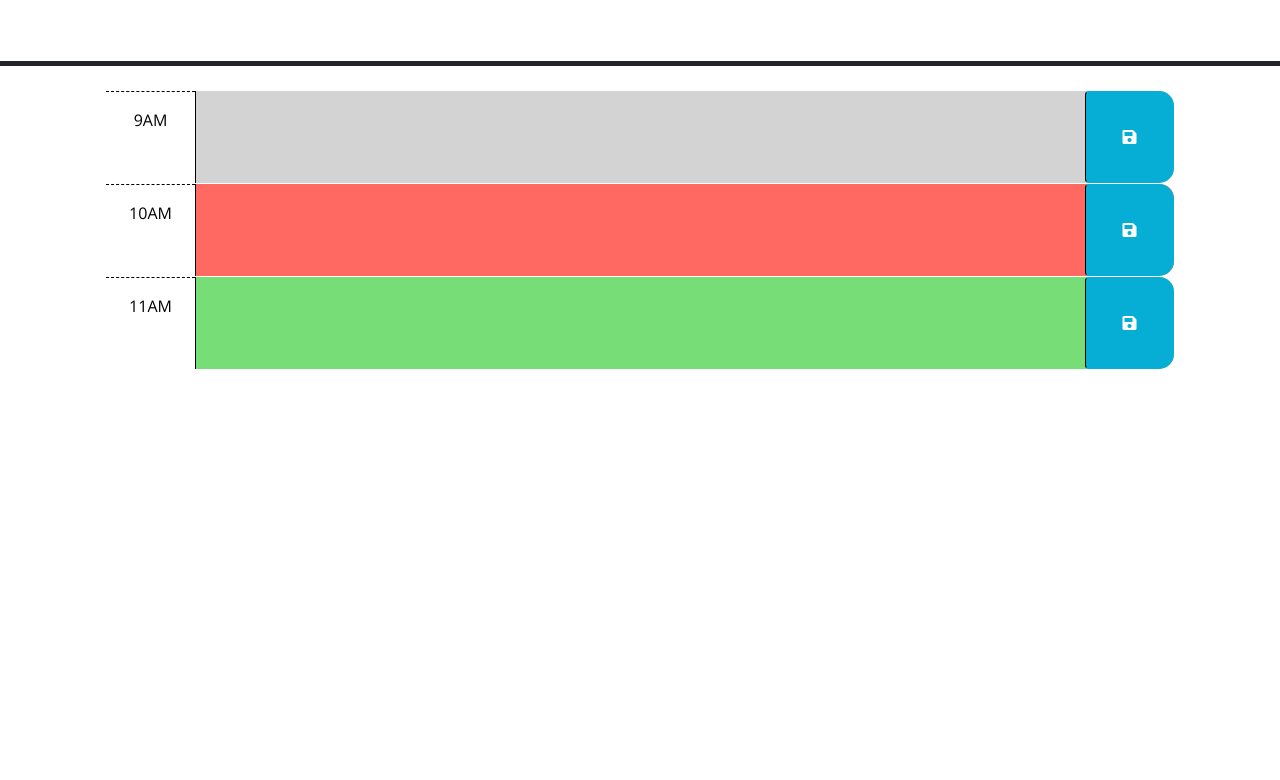
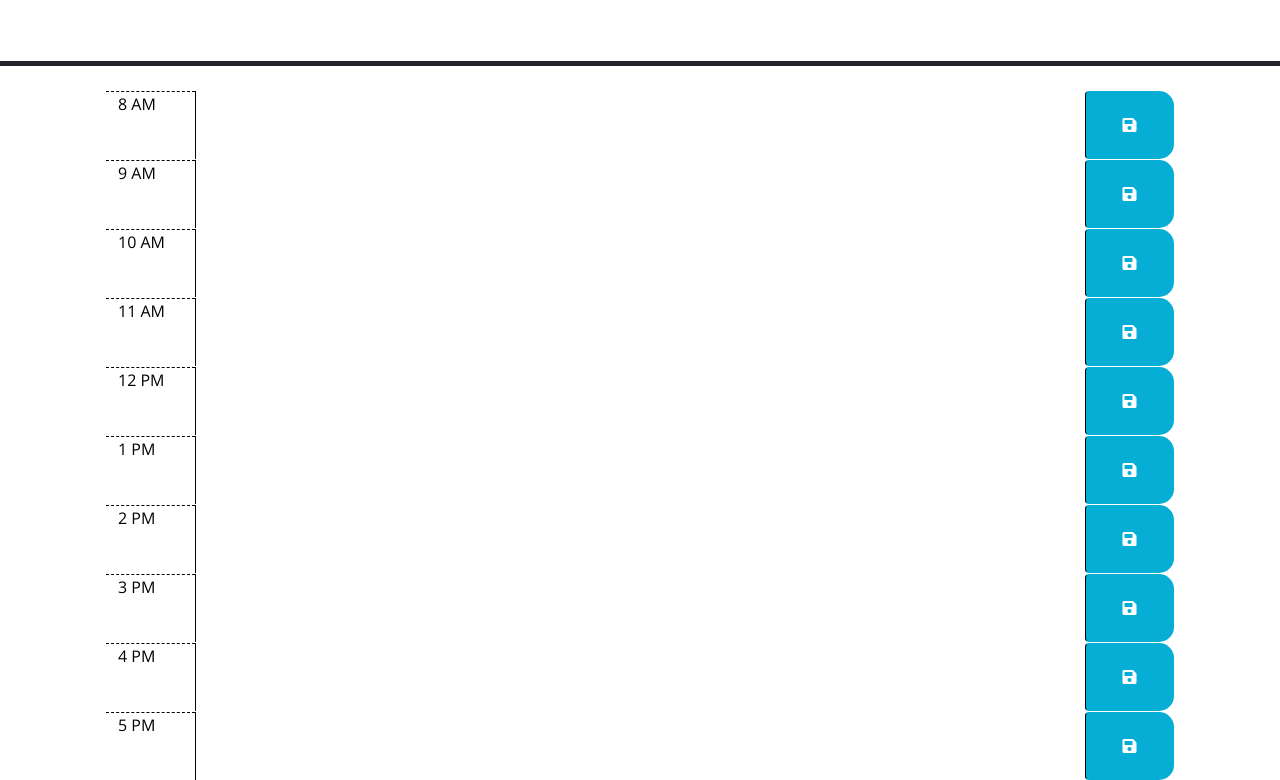
Before and after one commit to ltuckr/workday-scheduler, a plain HTML site: page index.html in a window 1280 px wide. Shown: the part 166-946 px from the top of the page. Before the commit the page ends 800 px from the top, so only its background shows below. Drawn offline with nearby package versions, Linux system fonts and the light colour scheme; files that its build step writes are made by us from their sources.

Commit message:
added timeblocks and removed placeholder text

```diff
--- a/index.html
+++ b/index.html
@@ -18,7 +18,7 @@
       href="https://fonts.googleapis.com/css?family=Open+Sans&display=swap"
       rel="stylesheet"
     />
-    <link rel="stylesheet" href="style.css" />
+    <link rel="stylesheet" href="Develop\style.css" />
     <title>Work Day Scheduler</title>
   </head>
 
@@ -28,43 +28,71 @@
       <p class="lead">A simple calendar app for scheduling your work day</p>
       <p id="currentDay" class="lead"></p>
     </header>
+
+
     <div class="container-lg px-5">
-      <!-- Use class for "past", "present", and "future" to apply styles to the
-        time-block divs accordingly. The javascript will need to do this by
-        adding/removing these classes on each div by comparing the hour in the
-        id to the current hour. The html provided below is meant to be an example
-        demonstrating how the css provided can be leveraged to create the
-        desired layout and colors. The html below should be removed or updated
-        in the finished product. Remember to delete this comment once the
-        code is implemented.
-        -->
-
-      <!-- Example of a past time block. The "past" class adds a gray background color. -->
-      <div id="hour-9" class="row time-block past">
-        <div class="col-2 col-md-1 hour text-center py-3">9AM</div>
-        <textarea class="col-8 col-md-10 description" rows="3"> </textarea>
-        <button class="btn saveBtn col-2 col-md-1" aria-label="save">
-          <i class="fas fa-save" aria-hidden="true"></i>
-        </button>
+        <!--8-5 timeblock structure-->
+        <!--8AM-->
+      <div class="row time-block">
+        <label for="calTime8" class="hour col-md-1">8 AM</label>
+        <textarea class="col-md-10" id="timeblock-9" type="text" name="timeblock-8"></textarea>
+        <button class="btn saveBtn col-12 col-md-1" id="btn-9"><i class="fas fa-save"></i></button>
       </div>
-
-      <!-- Example of a a present time block. The "present" class adds a red background color. -->
-      <div id="hour-10" class="row time-block present">
-        <div class="col-2 col-md-1 hour text-center py-3">10AM</div>
-        <textarea class="col-8 col-md-10 description" rows="3"> </textarea>
-        <button class="btn saveBtn col-2 col-md-1" aria-label="save">
-          <i class="fas fa-save" aria-hidden="true"></i>
-        </button>
+       <!--9AM-->
+      <div class="row time-block">
+        <label for="calTime9" class="hour col-md-1">9 AM</label>
+        <textarea class="col-md-10" id="timeblock-9" type="text" name="timeblock-9"></textarea>
+        <button class="btn saveBtn col-12 col-md-1" id="btn-9"><i class="fas fa-save"></i></button>
       </div>
-
-      <!-- Example of a future time block. The "future" class adds a green background color. -->
-      <div id="hour-11" class="row time-block future">
-        <div class="col-2 col-md-1 hour text-center py-3">11AM</div>
-        <textarea class="col-8 col-md-10 description" rows="3"> </textarea>
-        <button class="btn saveBtn col-2 col-md-1" aria-label="save">
-          <i class="fas fa-save" aria-hidden="true"></i>
-        </button>
+      <!--10AM-->
+      <div class="row time-block">
+        <label for="calTime10" class="hour col-md-1">10 AM</label>
+        <textarea class="col-md-10" id="timeblock-10" type="text" name="timeblock-10"></textarea>
+        <button class="btn saveBtn col-12 col-md-1" id="btn-10"><i class="fas fa-save"></i></button>
       </div>
+      <!--11AM Time-->
+      <div class="row time-block">
+        <label for="calTime11" class="hour col-md-1">11 AM</label>
+        <textarea class="col-md-10" id="timeblock-11" type="text" name="timeblock-11"></textarea>
+        <button class="btn saveBtn col-12 col-md-1" id="btn-11"><i class="fas fa-save"></i></button>
+      </div>
+      <!--12PM-->
+      <div class="row time-block">
+        <label for="calTime12" class="hour col-md-1">12 PM</label>
+        <textarea class="col-md-10" id="timeblock-12" type="text" name="timeblock-12"></textarea>
+        <button class="btn saveBtn col-12 col-md-1" id="btn-12"><i class="fas fa-save"></i></button>
+      </div>
+      <!--1PM-->
+      <div class="row time-block">
+        <label for="calTime13" class="hour col-md-1">1 PM</label>
+        <textarea class="col-md-10" id="timeblock-13" type="text" name="timeblock-13"></textarea>
+        <button class="btn saveBtn col-12 col-md-1" id="btn-13"><i class="fas fa-save"></i></button>
+      </div>
+      <!--2PM-->
+      <div class="row time-block">
+        <label for="calTime14" class="hour col-md-1">2 PM</label>
+        <textarea class="col-md-10" id="timeblock-14" type="text" name="timeblock-14"></textarea>
+        <button class="btn saveBtn col-12 col-md-1" id="btn-14"><i class="fas fa-save"></i></button>
+      </div>
+      <!--3PM-->
+      <div class="row time-block">
+        <label for="calTime15" class="hour col-md-1">3 PM</label>
+        <textarea class="col-md-10" id="timeblock-15" type="text" name="timeblock-15"></textarea>
+        <button class="btn saveBtn col-12 col-md-1" id="btn-15"><i class="fas fa-save"></i></button>
+      </div>
+      <!--4PM-->
+      <div class="row time-block">
+        <label for="calTime16" class="hour col-md-1">4 PM</label>
+        <textarea class="col-md-10" id="timeblock-16" type="text" name="timeblock-16"></textarea>
+        <button class="btn saveBtn col-12 col-md-1" id="btn-16"><i class="fas fa-save"></i></button>
+      </div>
+      <!--5PM-->
+      <div class="row time-block">
+        <label for="calTime17" class="hour col-md-1">5 PM</label>
+        <textarea class="col-md-10" id="timeblock-17" type="text" name="timeblock-17"></textarea>
+        <button class="btn saveBtn col-12 col-md-1" id="btn-17"><i class="fas fa-save"></i></button>
+      </div>
+ </div>
 
     <script src="https://code.jquery.com/jquery-3.4.1.min.js"></script>
     <script
@@ -73,6 +101,6 @@
       crossorigin="anonymous"
     ></script>
 
-    <script src="script.js"></script>
+    <script src="Develop\script.js"></script>
   </body>
 </html>
```
